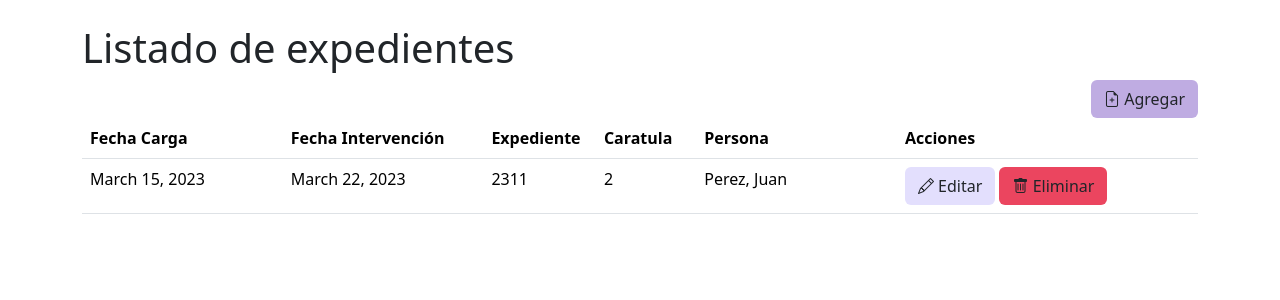
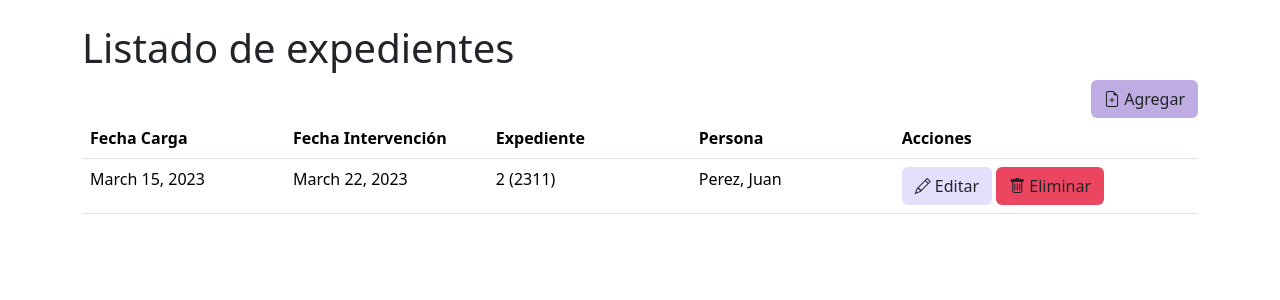
Before and after one commit to marceloambrosio/AccionSocial, a Django app: page /expedientes/expediente_list/ in a window 1280 px wide. Shown: the part 56-356 px from the top of the page. Run offline with Django 4.2, Linux system fonts and the light colour scheme; data comes from the database, SQL or seed files in the repository.

Commit message:
expediente new list edit delete

```diff
--- a/expedientes/templates/expediente/expediente_delete.html
+++ b/expedientes/templates/expediente/expediente_delete.html
@@ -8,7 +8,7 @@
 
 <div class="card" style="width: 100%;">
     <div class="card-body">
-        <h5 class="card-title">Estas por eliminar el expediente <b>{{ expediente.numero_expediente }} - {{ expediente.persona.apellido }}</b></h5>
+        <h5 class="card-title">Estas por eliminar el expediente <b>Nº {{expediente.numero_interno}} ({{expediente.numero_expediente}}) - {{ expediente.persona.apellido }}, {{ expediente.persona.nombre }}</b></h5>
         Seguro que deseas eliminarlo?
         <br>
         <form method="POST">
--- a/expedientes/templates/expediente/expediente_edit.html
+++ b/expedientes/templates/expediente/expediente_edit.html
@@ -3,8 +3,8 @@
 {% block content %}
 
 <br>
-<h1>Edición de persona</h1>
-<h2>Persona: {{persona.apellido}}, {{persona.nombre}}</h2>
+<h1>Edición de expediente</h1>
+<h2>Expediente: {{expediente.numero_interno}} ({{expediente.numero_expediente}})</h2>
 <br>
 
 <div class="card" style="width: 100%;">
--- a/expedientes/templates/expediente/expediente_list.html
+++ b/expedientes/templates/expediente/expediente_list.html
@@ -10,8 +10,7 @@
         <tr>
             <th scope="col" class="col-2">Fecha Carga</th>
             <th scope="col" class="col-2">Fecha Intervención</th>
-            <th scope="col" class="col-1">Expediente</th>
-            <th scope="col" class="col-1">Caratula</th>
+            <th scope="col" class="col-2">Expediente</th>
             <th scope="col" class="col-2">Persona</th>
             <th scope="col" class="col-3">Acciones</th>
         </tr>
@@ -21,8 +20,7 @@
         <tr>
             <td>{{expedientes.fecha_carga}}</td>
             <td>{{expedientes.fecha_intervencion}}</td>
-            <td>{{expedientes.numero_expediente}}</td>
-            <td>{{expedientes.numero_interno}}</td>
+            <td>{{expedientes.numero_interno}} ({{expedientes.numero_expediente}})</td>
             <td>{{expedientes.persona.apellido}}, {{expedientes.persona.nombre}}</td>
             <td>
                 <a href="{% url 'expediente_edit' expedientes.id %}" class="btn" style="background-color: #E3DFFD" role="button" aria-pressed="true"><i class="bi-pencil"></i> Editar</a>
```
